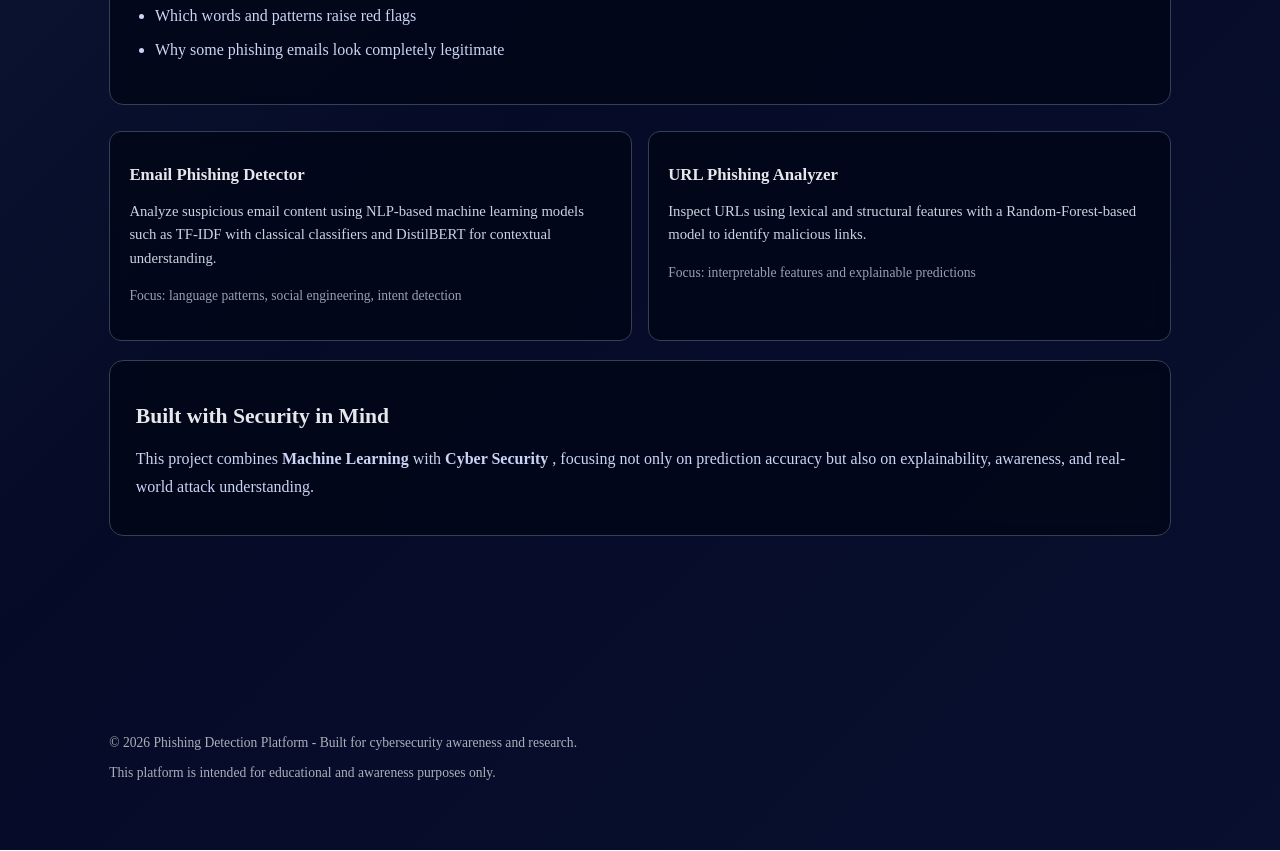
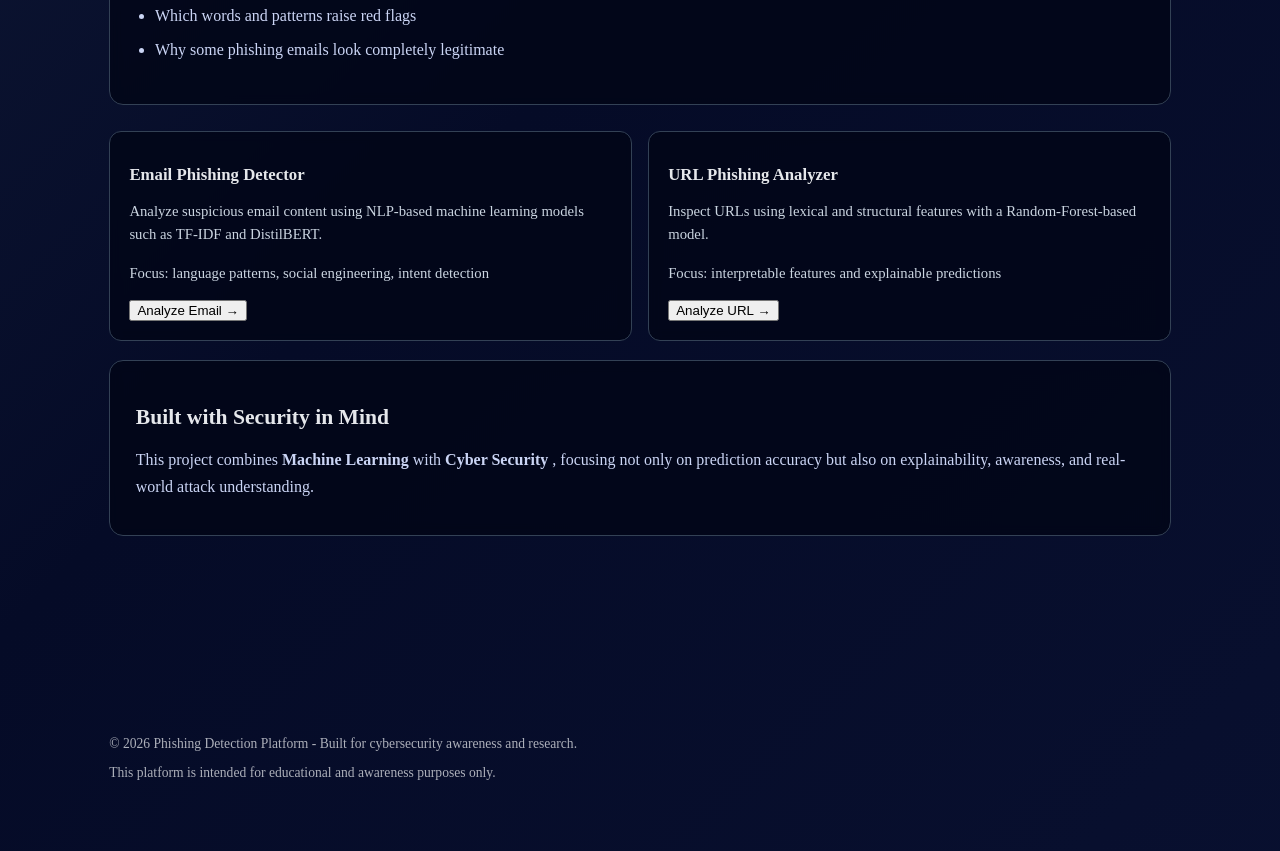
Before and after one commit to ShreyaKeraliya/AI-Powered-Phishing-Detection-System, a Next.js app in the folder frontend/: page / in a window 1280 px wide. Shown: the part 920-1771 px from the top of the page. Built offline with nearby package versions, Linux system fonts and the light colour scheme.

Commit message:
Update index.js

```diff
--- a/frontend/pages/index.js
+++ b/frontend/pages/index.js
@@ -85,42 +85,39 @@ export default function Home() {
 
       {/* DETECTION TOOLS */}
       <section className="cards" style={{ marginBottom: "1.2rem" }}>
-        <Link href="/email" className="card">
+        <Link href="/email" className="card card-link">
           <h2>Email Phishing Detector</h2>
           <p>
             Analyze suspicious email content using NLP-based machine learning
-            models such as TF-IDF with classical classifiers and DistilBERT for
-            contextual understanding.
+            models such as TF-IDF and DistilBERT.
           </p>
 
-          <p
-            style={{
-              marginTop: "0.7rem",
-              fontSize: "0.85rem",
-              opacity: 0.75,
-            }}
-          >
+          <p className="card-meta">
             Focus: language patterns, social engineering, intent detection
           </p>
+
+          <button className="card-btn">
+            Analyze Email →
+          </button>
         </Link>
 
-        <Link href="/url" className="card">
+
+        <Link href="/url" className="card card-link">
           <h2>URL Phishing Analyzer</h2>
           <p>
             Inspect URLs using lexical and structural features with a
-            Random-Forest-based model to identify malicious links.
+            Random-Forest-based model.
           </p>
 
-          <p
-            style={{
-              marginTop: "0.7rem",
-              fontSize: "0.85rem",
-              opacity: 0.75,
-            }}
-          >
+          <p className="card-meta">
             Focus: interpretable features and explainable predictions
           </p>
+
+          <button className="card-btn">
+            Analyze URL →
+          </button>
         </Link>
+
       </section>
 
       {/* CLOSING TRUST SECTION */}
```
